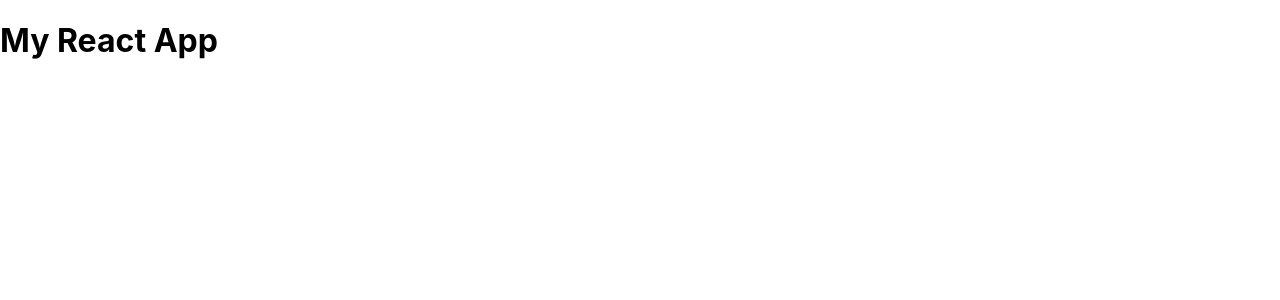
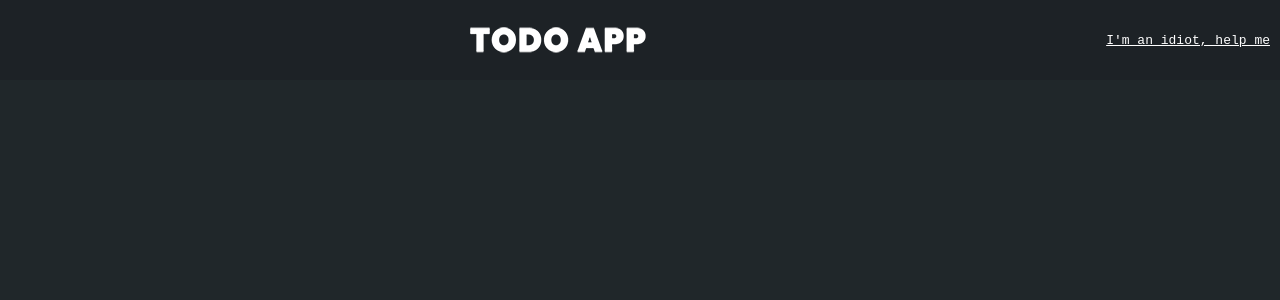
Before and after one commit to SimonSchoetz/todoapp, a React (Create React App) app: page / in a window 1280 px wide. Shown: the top 300 px of the page. Built offline with nearby package versions, Linux system fonts and the light colour scheme.

Commit message:
Add styling

```diff
--- a/src/components/App.js
+++ b/src/components/App.js
@@ -1,14 +1,13 @@
+import React, { Component } from 'react';
+import "../css/App.scss";
+import Navigation from './Navigation';
 
-import React from 'react';
-import "../css/App.scss"
-
-function App() {
-  return (
-    <div className="App">
-      <h1>My React App</h1>
-    </div>
-  );
+export default class App extends Component {
+  render() {
+    return (
+      <div className="app">
+        <Navigation />
+      </div>
+    )
+  }
 }
-
-
-export default App;
--- a/src/components/Navigation.js
+++ b/src/components/Navigation.js
@@ -6,7 +6,9 @@ export default function Navigation() {
         <nav>
             <div className="left"></div>
             <img src={logo} alt="logo" />
-            <div className="right"></div>
+            <div className="right">
+                <a href="#">I'm an idiot, help me</a>
+            </div>
         </nav>
     )
 }
--- a/src/css/App.scss
+++ b/src/css/App.scss
@@ -0,0 +1,100 @@
+$mainBg: #20272a;
+$navBg: #1d2226;
+$inputBg: #3c6862;
+$btnBg: #184b43;
+* {
+  font-family: monospace;
+}
+
+.app {
+  height: 100vh;
+  background: $mainBg;
+  color: white;
+  overflow: scroll;
+
+  .btn {
+    border: none;
+    font-size: 1.2em;
+    padding: 10px;
+    border-radius: 20px;
+    width: 70px;
+    background: $btnBg;
+    color: white;
+    font-weight: 700;
+    cursor: pointer;
+    &:focus {
+      outline: none;
+    }
+    &:hover {
+      opacity: 0.9;
+    }
+  }
+  nav {
+    display: flex;
+    align-items: center;
+    justify-content: space-between;
+    background: $navBg;
+    min-height: 60px;
+    padding: 10px;
+    a {
+      color: white;
+    }
+  }
+  .todos-container {
+    padding: 20px 10px;
+    width: 400px;
+    .todo-form {
+      .input-item {
+        input {
+          padding: 10px;
+          border-radius: 20px;
+          border: none;
+          background: $inputBg;
+          margin-right: 10px;
+          color: white;
+          font-size: 1.2em;
+          min-width: 300px;
+        }
+      }
+    }
+    .todos {
+      padding-top: 30px;
+      .title {
+        display: flex;
+        align-items: center;
+        justify-content: space-between;
+      }
+      .todo-item {
+        padding: 5px 10px;
+        background: $inputBg;
+        margin: 10px 0;
+        border-radius: 50px;
+        display: flex;
+        align-items: center;
+        justify-content: space-between;
+      }
+    }
+  }
+  .todones-container {
+    padding: 10px;
+    width: 400px;
+    .title {
+      display: flex;
+      align-items: center;
+      justify-content: space-between;
+    }
+    .todones-item {
+      padding: 5px 10px;
+      background: $inputBg;
+      margin: 10px 0;
+      border-radius: 50px;
+      display: flex;
+      align-items: center;
+      justify-content: space-between;
+      p {
+        text-decoration: line-through;
+        opacity: 0.5;
+      }
+    }
+  }
+}
```
Also changed, not shown: src/css/index.css (line endings or trailing spaces).
